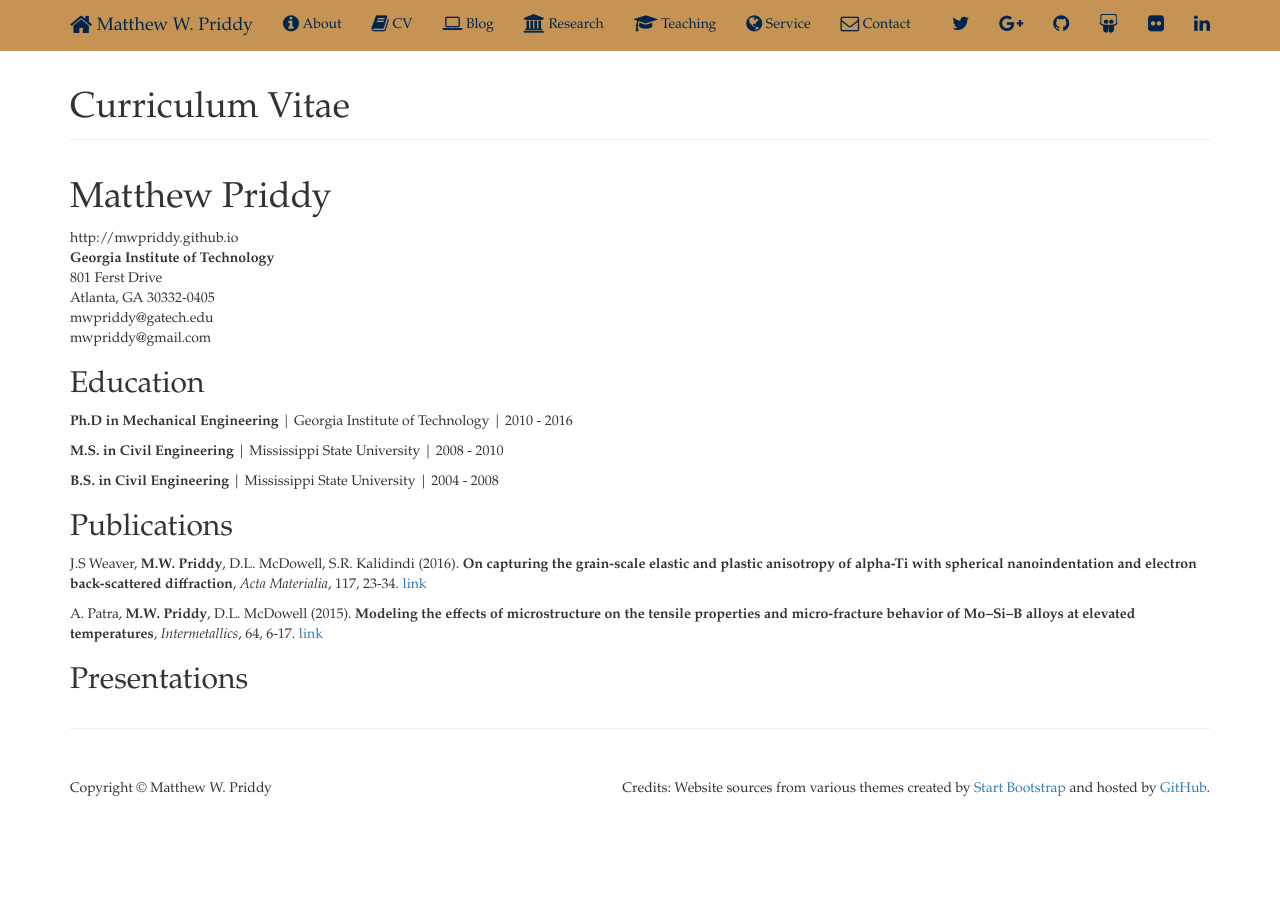
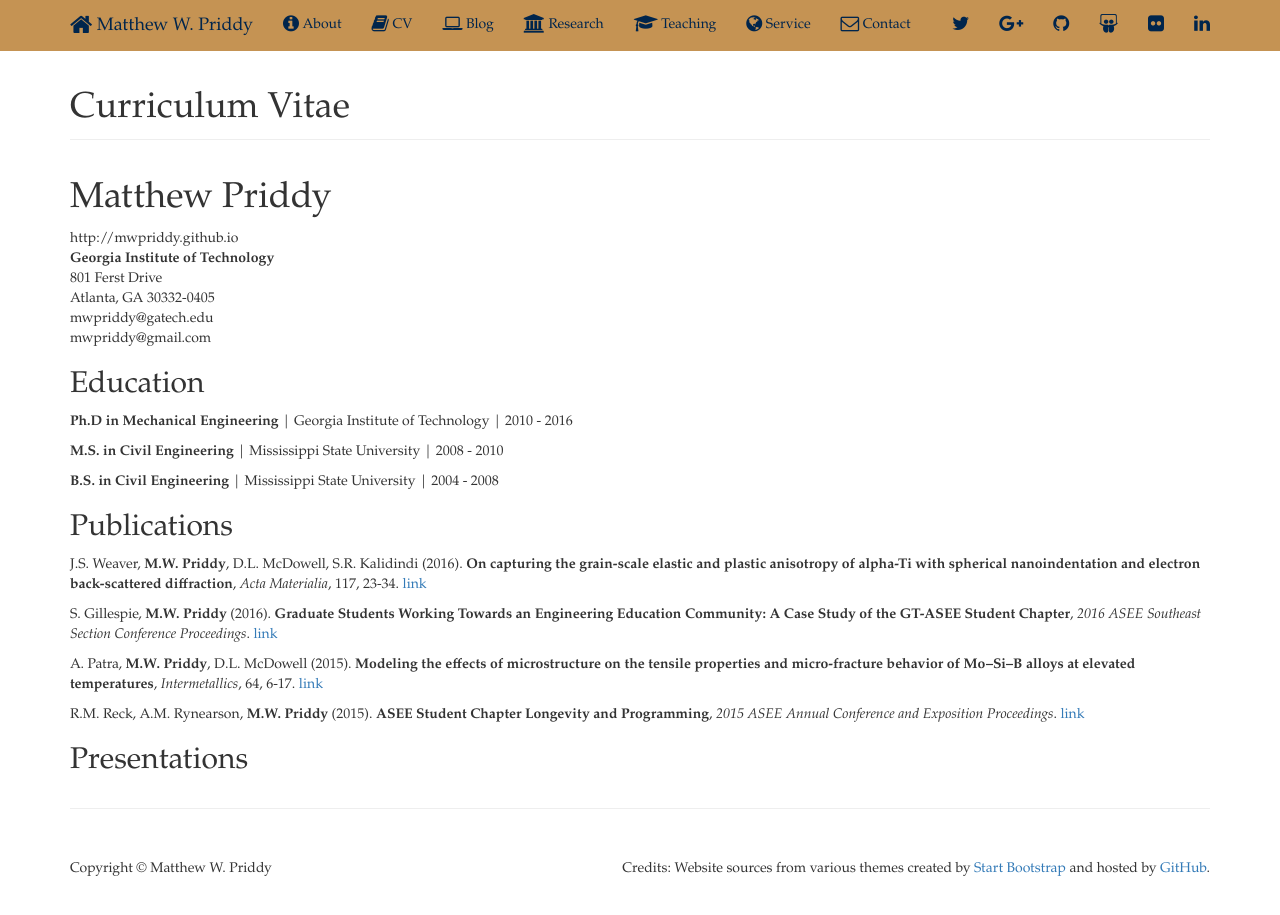
Before and after one commit to mwpriddy/mwpriddy.github.io, a Jekyll site: the page built from cv/index.html, in a window 1280 px wide and 929 px high. Shown: the top 915 px of the window. Built offline with Jekyll 4.4.1, drawn with Linux system fonts in a browser that asks for light colours; nearby versions of some CDN libraries; comment, search, counter and statistics services are not loaded.

Commit message:
add ASEE papers

```diff
--- a/cv/index.html
+++ b/cv/index.html
@@ -27,8 +27,10 @@ title: Curriculum Vitae
 		<p><strong>B.S. in Civil Engineering</strong> | Mississippi State University | 2004 - 2008</p>
 
 		<h2>Publications</h2>
-		<p>J.S Weaver, <strong>M.W. Priddy</strong>, D.L. McDowell, S.R. Kalidindi (2016). <strong>On capturing the grain-scale elastic and plastic anisotropy of alpha-Ti with spherical nanoindentation and electron back-scattered diffraction</strong>, <em>Acta Materialia</em>, 117, 23-34. <a href="http://www.sciencedirect.com/science/article/pii/S1359645416304840" target="_blank">link</a></p>
+		<p>J.S. Weaver, <strong>M.W. Priddy</strong>, D.L. McDowell, S.R. Kalidindi (2016). <strong>On capturing the grain-scale elastic and plastic anisotropy of alpha-Ti with spherical nanoindentation and electron back-scattered diffraction</strong>, <em>Acta Materialia</em>, 117, 23-34. <a href="http://www.sciencedirect.com/science/article/pii/S1359645416304840" target="_blank">link</a></p>
+		<p>S. Gillespie, <strong>M.W. Priddy</strong> (2016). <strong>Graduate Students Working Towards an Engineering Education Community: A Case Study of the GT-ASEE Student Chapter</strong>, <em>2016 ASEE Southeast Section Conference Proceedings</em>. <a href="http://asee.cs.southern.edu/openconf/modules/request.php?module=oc_program&action=summary.php&id=63" target="_blank">link</a></p>
 		<p>A. Patra, <strong>M.W. Priddy</strong>, D.L. McDowell (2015). <strong>Modeling the effects of microstructure on the tensile properties and micro-fracture behavior of Mo–Si–B alloys at elevated temperatures</strong>, <em>Intermetallics</em>, 64, 6-17. <a href="http://www.sciencedirect.com/science/article/pii/S0966979515000837" target="_blank">link</a></p>
+		<p>R.M. Reck, A.M. Rynearson, <strong>M.W. Priddy</strong> (2015). <strong>ASEE Student Chapter Longevity and Programming</strong>, <em>2015 ASEE Annual Conference and Exposition Proceedings</em>. <a href="https://peer.asee.org/asee-student-chapter-longevity-and-programming" target="_blank">link</a></p>
 	<!--	<p><strong>Last Name, F.</strong> (204). Title of a Chapter You Wrote for a Book. In I.M Editor (Ed.), <em>The Book I Contributed To</em> (pp. 97-108). City, ST: Publisher Name. Chapter available at: <a href="#">http://permalink</a>. -->
 
 		<h2>Presentations</h2>
```
